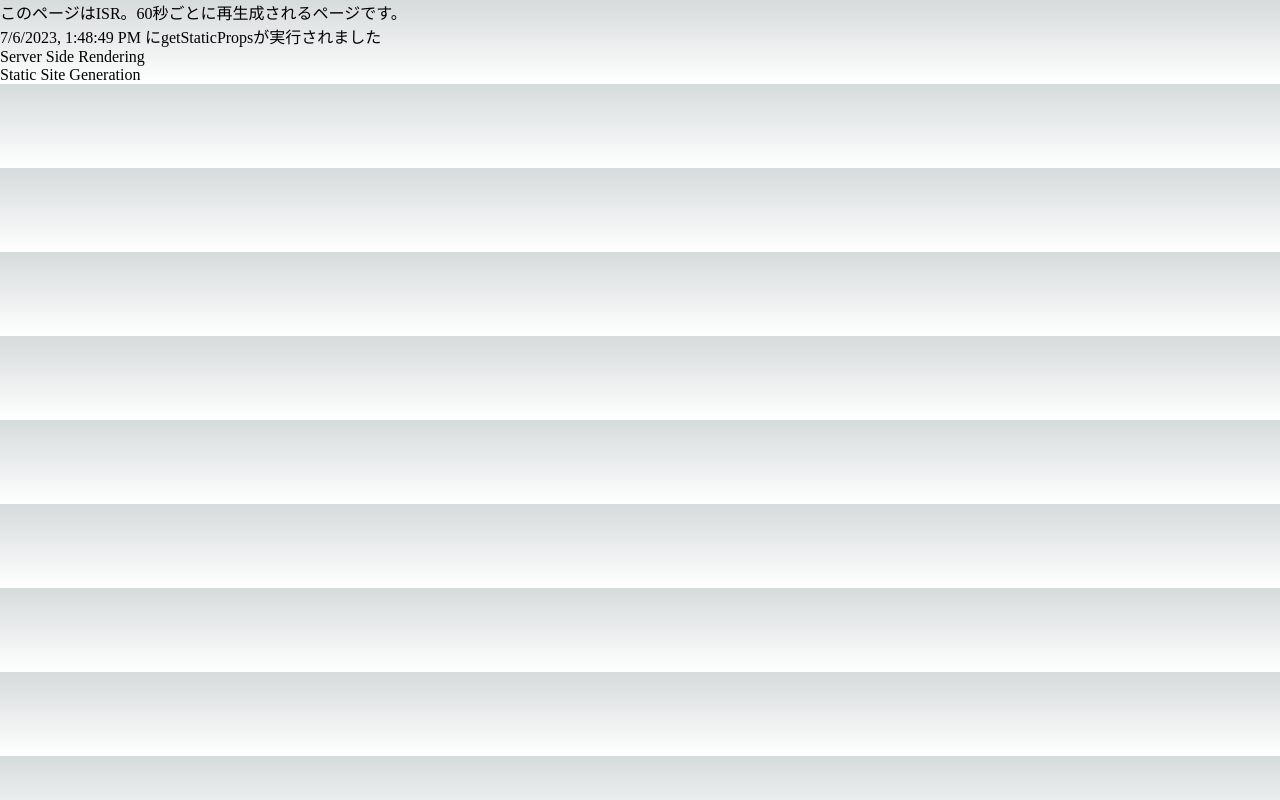
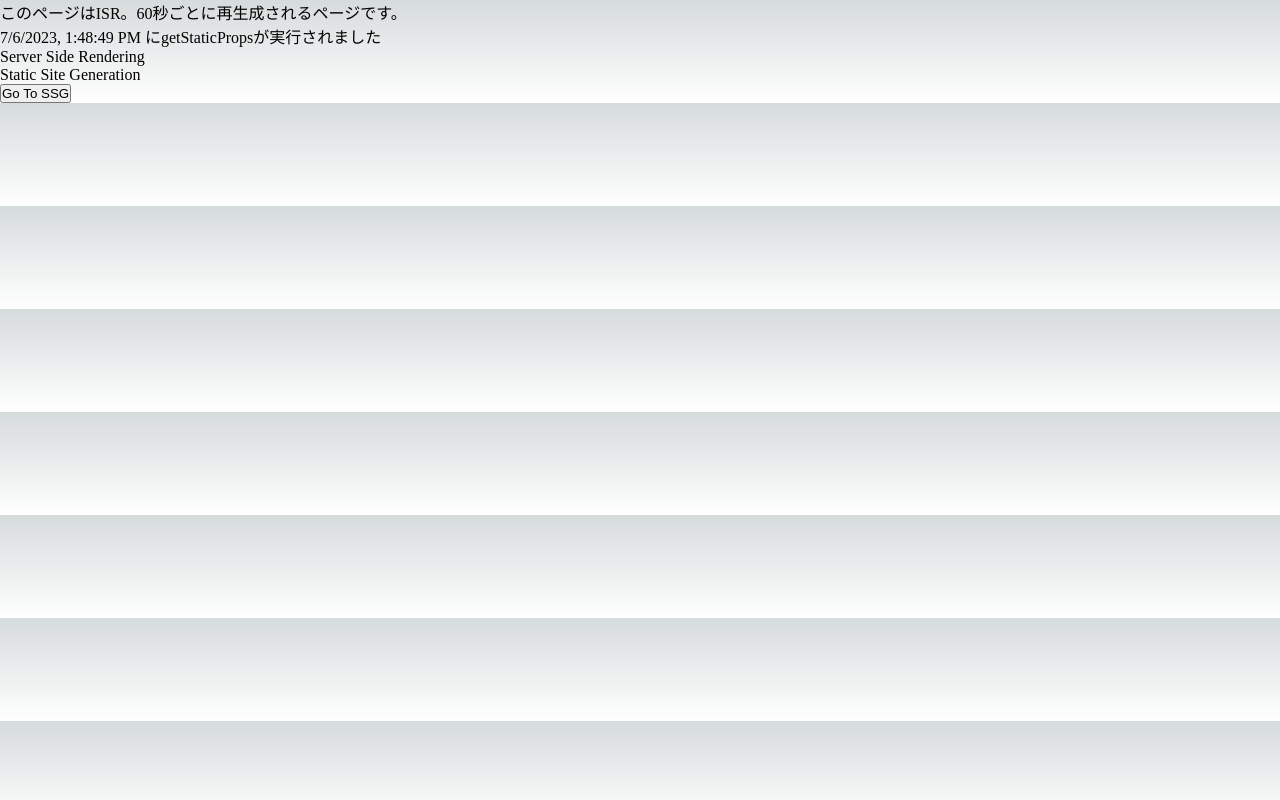
Before and after one commit to poc-sleepy/next-sample, a Next.js app: page /isr in a window 1280 px wide. Built offline with nearby package versions, Linux system fonts and the light colour scheme.

Commit message:
✨ ボタンサンプル追加

```diff
--- a/pages/isr.tsx
+++ b/pages/isr.tsx
@@ -28,6 +28,11 @@ const ISR: NextPage<ISRProps> = (props) => {
             <a>Static Site Generation</a>
           </Link>
         </p>
+        <p>
+          <Link href={{ pathname: '/ssg', query: 'Hello' }}>
+            <button>Go To SSG</button>
+          </Link>
+        </p>
       </main>
     </div>
   );
```
